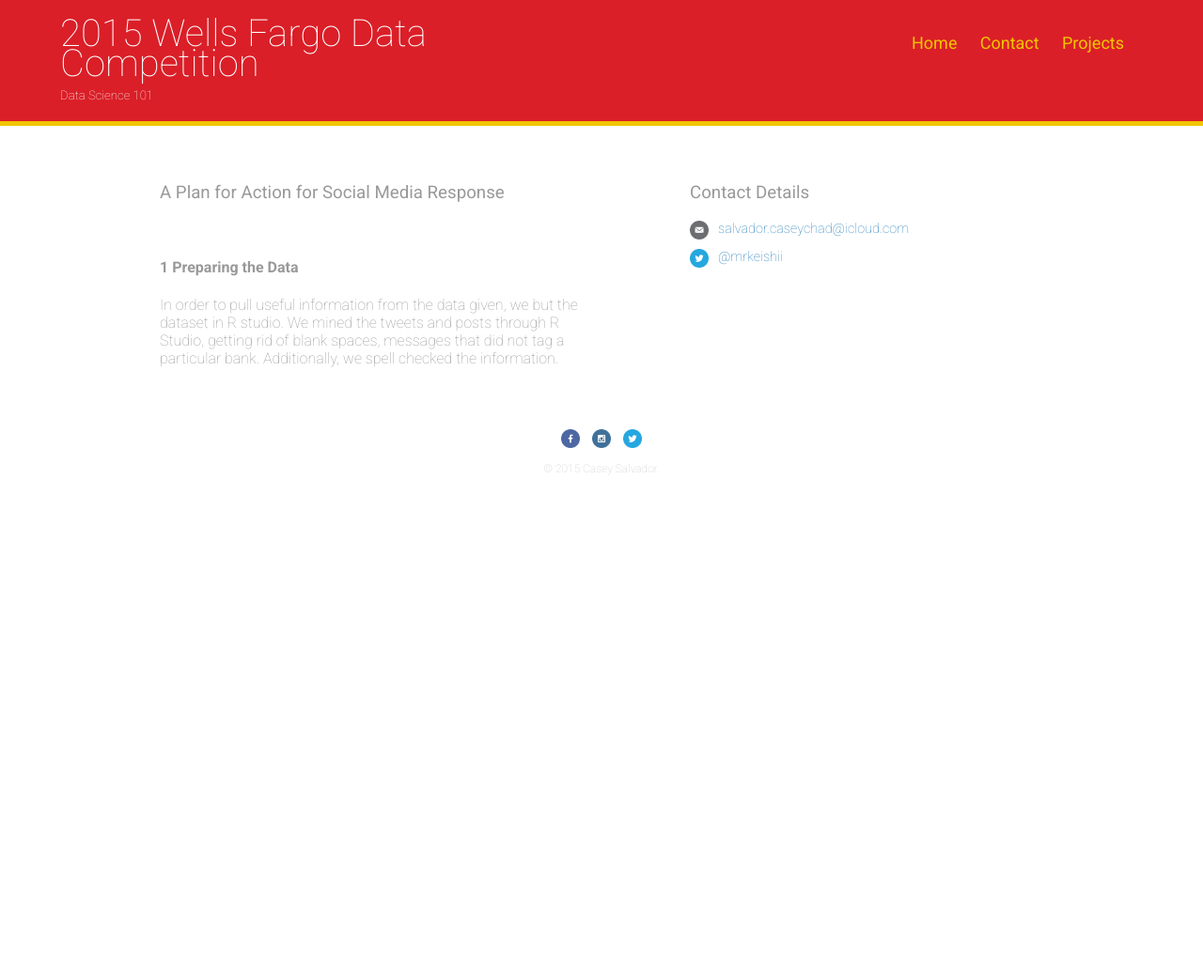
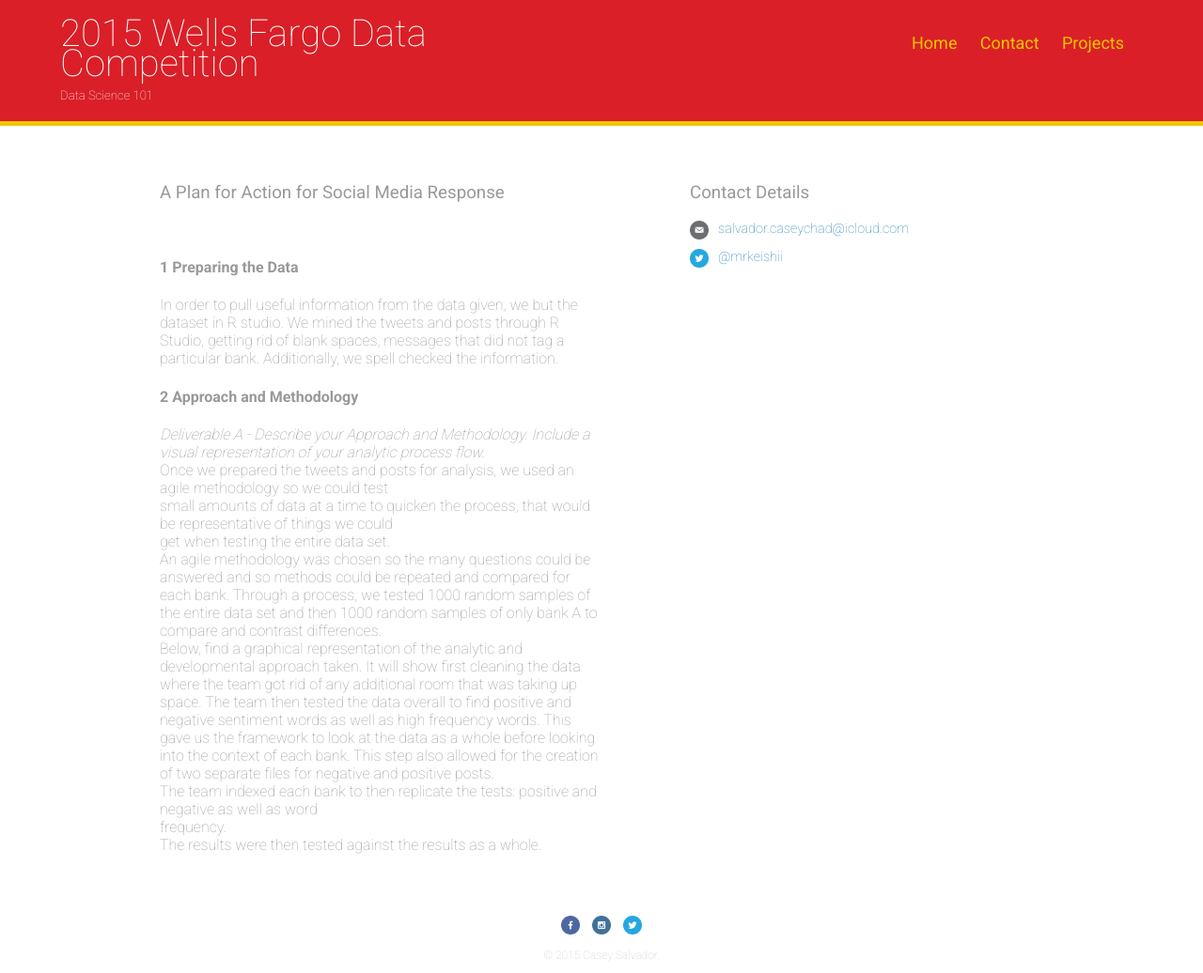
Before and after one commit to caseysalvador/caseysalvador.github.io, a plain HTML site: page projects.html in a window 1280 px wide. Shown: the whole page at 94% size. Before the commit the page ends 800 px from the top, so only its background shows below. Drawn offline with Linux system fonts and the light colour scheme.

Commit message:
5th commit

```diff
--- a/projects.html
+++ b/projects.html
@@ -33,6 +33,26 @@
         <h3>A Plan for Action for Social Media Response</h3><br>
         <h4> 1 Preparing the Data</h4>
         <p>In order to pull useful information from the data given, we but the dataset in R studio. We mined the tweets and posts through R Studio, getting rid of blank spaces, messages that did not tag a particular bank.  Additionally, we spell checked the information.</p>
+        <h4> 2 Approach and Methodology</h4>
+        <p>
+        <i>Deliverable A - Describe your Approach and Methodology. Include a visual representation of your analytic process flow.</i>
+        <br>
+        Once we prepared the tweets and posts for analysis, we used an agile methodology so we could test
+        <br>
+        small amounts of data at a time to quicken the process, that would be representative of things we could
+        <br>
+        get when testing the entire data set.
+        <br>
+        An agile methodology was chosen so the many questions could be answered and so methods could be repeated and compared for each bank. Through a process, we tested 1000 random samples of the entire data set and then 1000 random samples of only bank A to compare and contrast differences.
+        <br>
+        Below, find a graphical representation of the analytic and developmental approach taken.  It will show first cleaning the data where the team got rid of any additional room that was taking up space. The team then tested the data overall to find positive and negative sentiment words as well as high frequency words.  This gave us the framework to look at the data as a whole before looking into the context of each bank.  This step also allowed for the creation of two separate files for negative and positive posts.
+        <br>
+        The team indexed each bank to then replicate the tests: positive and negative as well as word
+        <br>
+        frequency.
+        <br>
+        The results were then tested against the results as a whole.
+        </p>
       </section>
 
       <section id="secondary">
```
